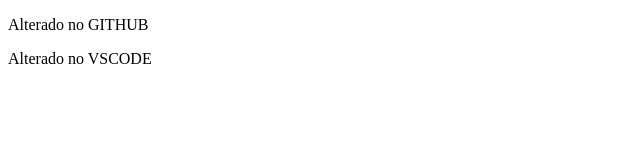
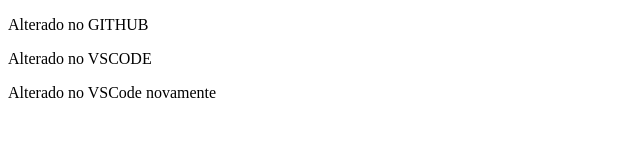
Before and after one commit to LucasAlcides/TesteGIT, a plain HTML site: page index.html in a window 1280 px wide. Shown: the whole page, without its empty margins (0-640 px from the left). Drawn offline with Linux system fonts and the light colour scheme.

Commit message:
Alterado novamente pra pegar as manhã

```diff
--- a/index.html
+++ b/index.html
@@ -8,5 +8,6 @@
 <body>
     <p>Alterado no GITHUB</p>
     <p>Alterado no VSCODE</p>
+    <p>Alterado no VSCode novamente</p>
 </body>
 </html>
```
